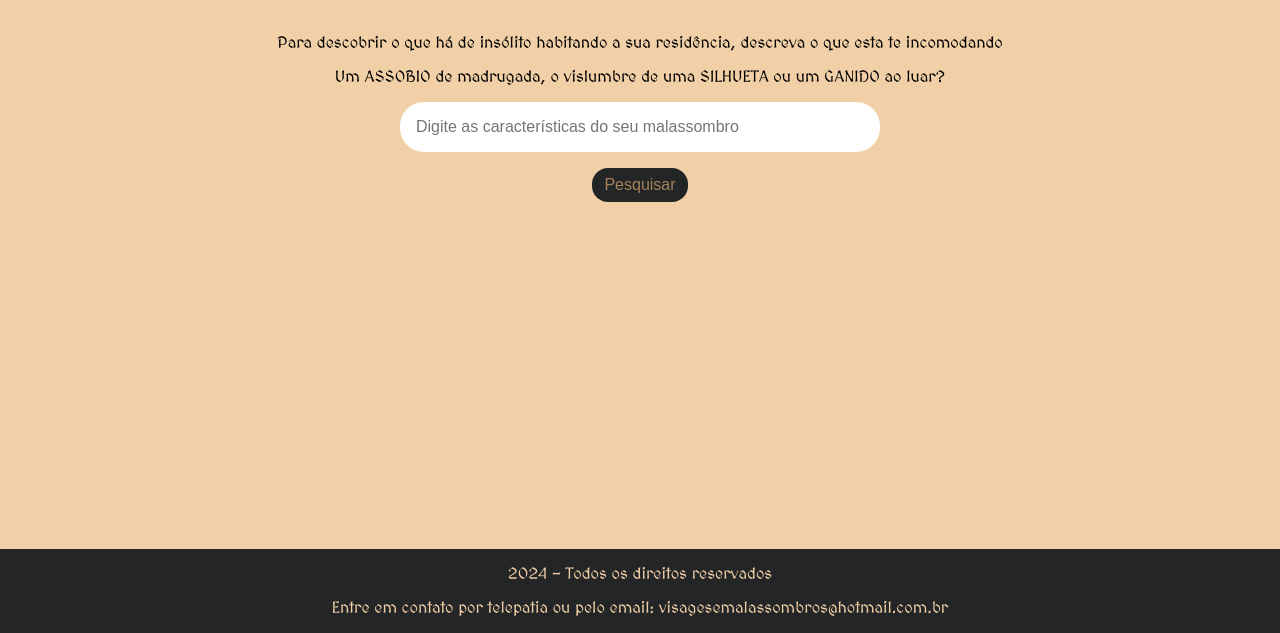
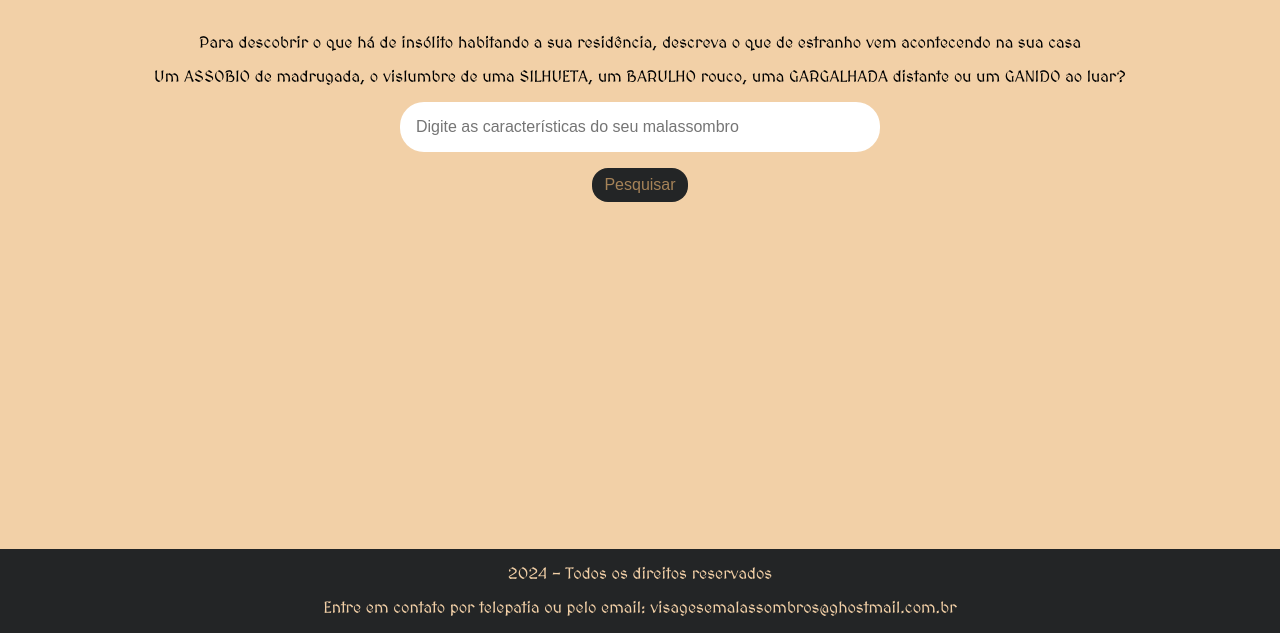
Before and after one commit to clarissaaalves/quemvemla, a plain HTML site: page index.html in a window 1280 px wide. Shown: the part 167-800 px from the top of the page. Drawn offline with Linux system fonts and the light colour scheme.

Commit message:
Update index.html
correção

```diff
--- a/index.html
+++ b/index.html
@@ -12,8 +12,9 @@
 <body>
     <header>
         <h1>Quem vem lá?</h1>
-        <p>Para descobrir o que há de insólito habitando a sua residência, descreva o que esta te incomodando</p>
-        <p>Um ASSOBIO de madrugada, o vislumbre de uma SILHUETA ou um GANIDO ao luar?</p>
+        <p>Para descobrir o que há de insólito habitando a sua residência, descreva o que de estranho vem acontecendo na sua casa</p>
+        <p>Um ASSOBIO de madrugada, o vislumbre de uma SILHUETA, um BARULHO rouco, uma GARGALHADA distante ou um GANIDO ao luar?</p>
+
     </header>
     <main>
       <section>
@@ -27,7 +28,7 @@
     </main>
     <footer>
         <p>2024 - Todos os direitos reservados</p>
-        <p>Entre em contato por telepatia ou pelo email: visagesemalassombros@hotmail.com.br</p>
+        <p>Entre em contato por telepatia ou pelo email: visagesemalassombros@ghostmail.com.br</p>
     </footer>
     <script src="dados.js"></script>
     <script src="app.js"> </script>
```
